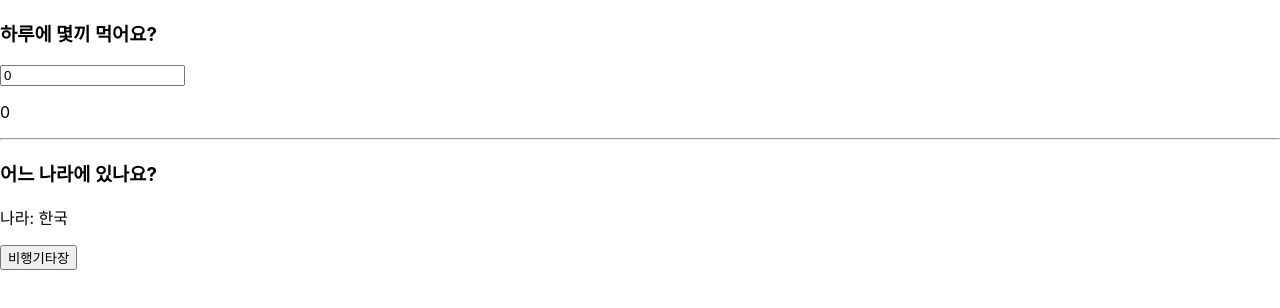
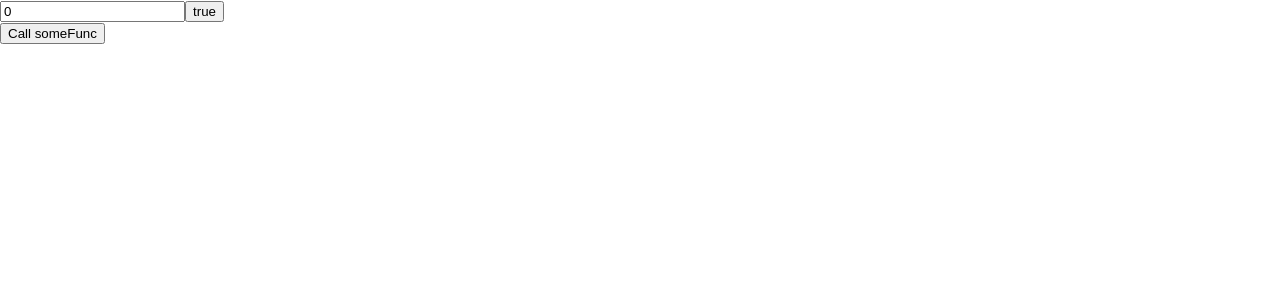
Before and after one commit to parkdayeong/react, a React (Create React App) app: page / in a window 1280 px wide. Shown: the top 308 px of the page. Built offline with nearby package versions, Linux system fonts and the light colour scheme.

Commit message:
240527-useCallback-1

```diff
--- a/src/App.js
+++ b/src/App.js
@@ -1,28 +1,24 @@
-import React, { useEffect, useMemo, useState } from 'react';
+import React, { useCallback, useEffect, useState } from 'react';
 
 function App() {
   const [number, setNumber] = useState(0);
-  const [isKorea, setIsKorea] = useState(true);
+  const [toggle, setToggle] = useState(true);
 
-  const location = useMemo(() => {
-    return {
-      country: isKorea ? '한국' : '외국',
-    };
-  }, [isKorea]);
+  const someFunction = useCallback(() => {
+    console.log(`someFunc : number : ${number}`);
+    return;
+  }, [number]);
 
   useEffect(() => {
-    console.log('useEffect 호출');
-  }, [location]);
+    console.log('someFunction이 변경되었습니다.');
+  }, [someFunction]);
 
   return (
     <>
-      <h3>하루에 몇끼 먹어요?</h3>
       <input type='number' value={number} onChange={(e) => setNumber(e.target.value)} />
-      <p>{number}</p>
-      <hr />
-      <h3>어느 나라에 있나요?</h3>
-      <p>나라: {location.country}</p>
-      <button onClick={() => setIsKorea(!isKorea)}>비행기타장</button>
+      <button onClick={() => setToggle(!toggle)}>{toggle.toString()}</button>
+      <br />
+      <button onClick={someFunction}>Call someFunc</button>
     </>
   );
 }
```
